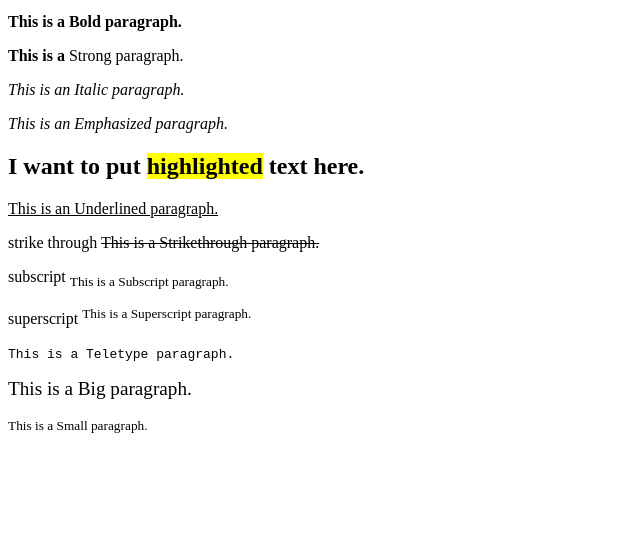
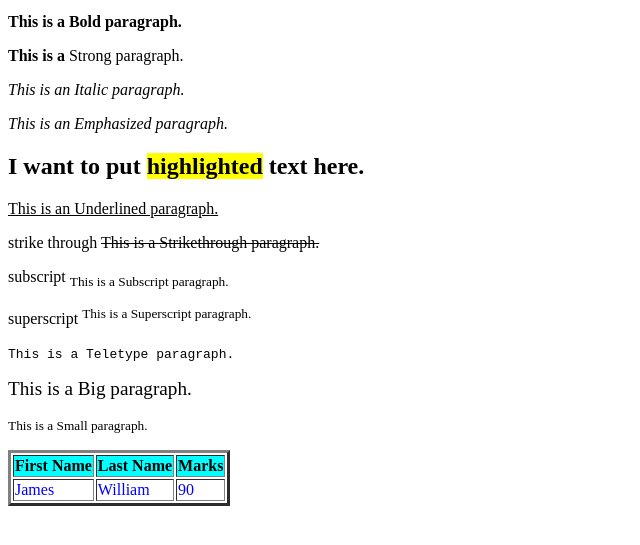
Before and after one commit to SarvsDev/Placement, a plain HTML site: page Day 1/index.html in a window 1280 px wide. Shown: the part 137-682 px from the top of the page, without its empty margins (0-640 px from the left). Drawn offline with Linux system fonts and the light colour scheme.

Commit message:
Update index.html

```diff
--- a/Day 1/index.html
+++ b/Day 1/index.html
@@ -25,5 +25,16 @@
      <p><tt> This is a Teletype paragraph. </tt></p>
      <p><big> This is a Big paragraph. </big></p>
      <p><small> This is a Small paragraph. </small></p>
+     <table border="3">
+        <tr style="background-color: aqua;">
+            <th>First Name</th>
+            <th>Last Name</th>
+            <th>Marks</th>
+        </tr>
+        <tr>
+            <td style="color: blue;" style="background-color: lightgray;">James</td>
+            <td style="color: blue;" style="background-color: lightgray;">William</td>
+            <td style="color: blue;" style="background-color: lightgray;">90</td>
+        </tr>
 </body>
 </html>
```
